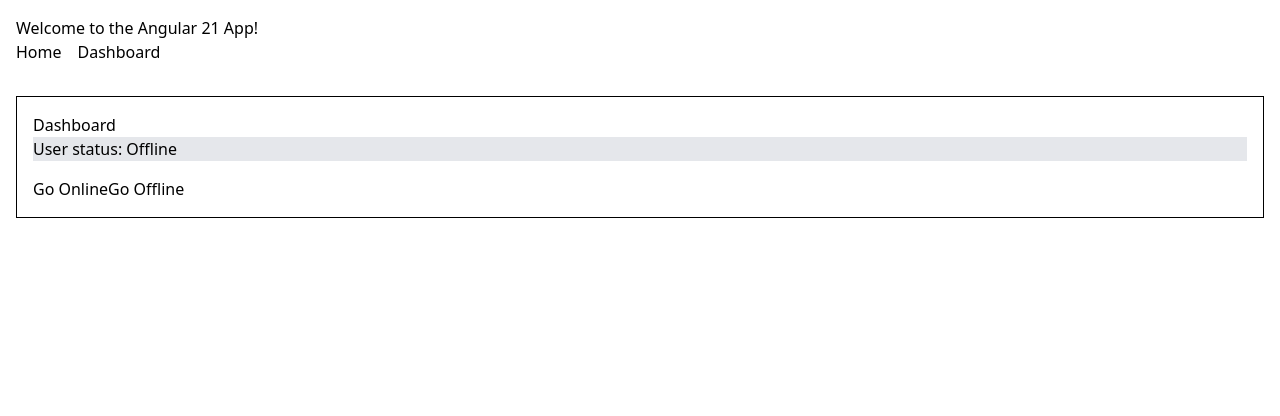
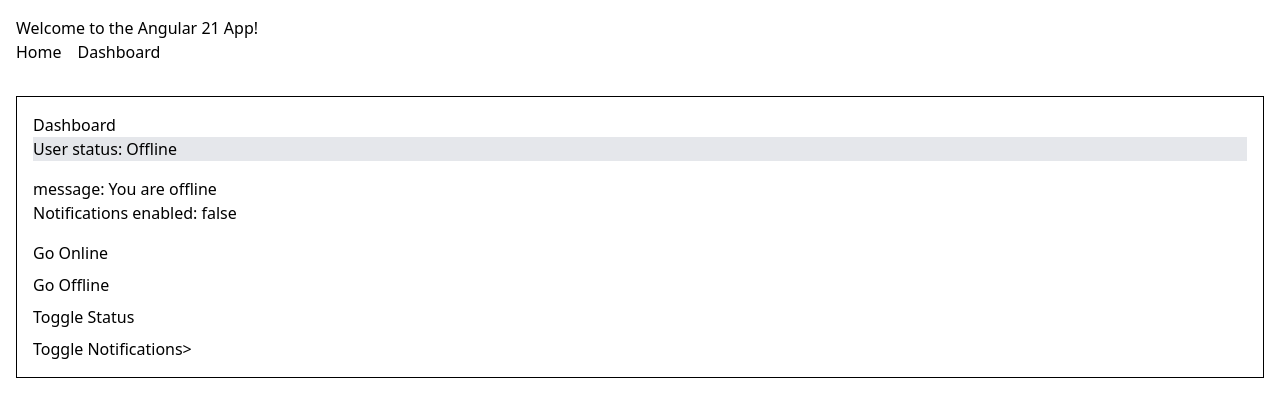
Before and after one commit to llccing-demo/angular-21, an Angular app: page /dashboard in a window 1280 px wide. Shown: the top 416 px of the page. Built offline with nearby package versions, Linux system fonts and the light colour scheme.

Commit message:
feat: linkedSignal

```diff
--- a/src/app/pages/dashboard/dashboard.html
+++ b/src/app/pages/dashboard/dashboard.html
@@ -2,8 +2,14 @@
 
 <p [class]="userStatus() === 'Online' ? 'bg-blue-200' : 'bg-gray-200'">User status: {{ userStatus() }}</p>
 
+<p class="mt-4">message: {{ statusMessage() }}</p>
 
-<div class="mt-4">
+<p>Notifications enabled: {{ notificationsEnabled() }}</p>
+
+<div class="mt-4 flex flex-col items-start gap-2">
     <button (click)="goOnline()">Go Online</button>
     <button (click)="goOffline()">Go Offline</button>
+
+    <button (click)="toggleStatus()">Toggle Status</button>
+    <button (click)="toggleNotifications()">Toggle Notifications></button>
 </div>
--- a/src/app/pages/dashboard/dashboard.ts
+++ b/src/app/pages/dashboard/dashboard.ts
@@ -1,4 +1,4 @@
-import { Component, signal } from '@angular/core';
+import { Component, computed, signal, linkedSignal } from '@angular/core';
 
 @Component({
   selector: 'app-dashboard',
@@ -8,6 +8,12 @@
 })
 export class Dashboard {
   userStatus = signal<'Offline' | 'Online'>('Offline');
+
+  notificationsEnabled = linkedSignal(() => this.userStatus() === 'Online');
+
+  statusMessage = computed(() => {
+    return this.userStatus() === 'Online' ? 'You are online' : 'You are offline';
+  });
 
   goOnline() {
     this.userStatus.set('Online');
@@ -20,4 +26,8 @@
   toggleStatus() {
     this.userStatus.update((status) => (status === 'Online' ? 'Offline' : 'Online'));
   }
+
+  toggleNotifications() {
+    this.notificationsEnabled.set(!this.notificationsEnabled());
+  }
 }
```
